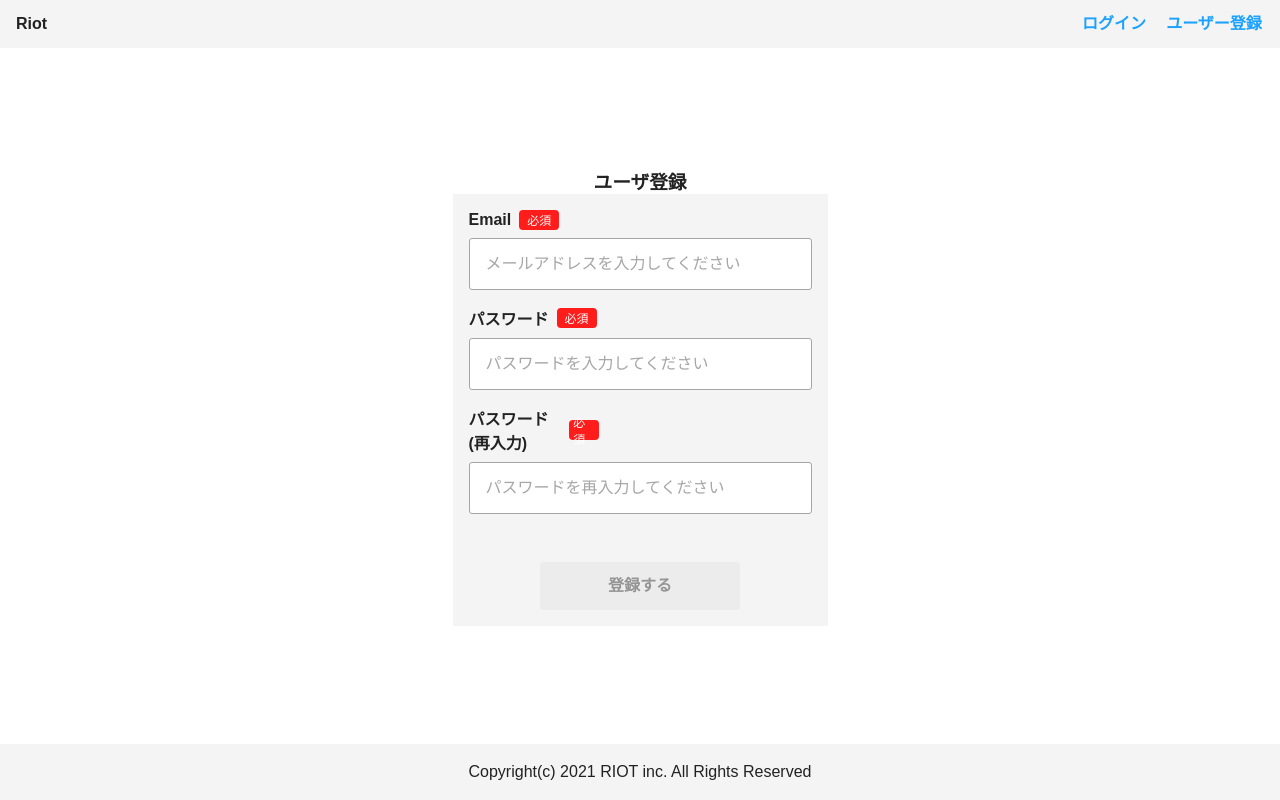
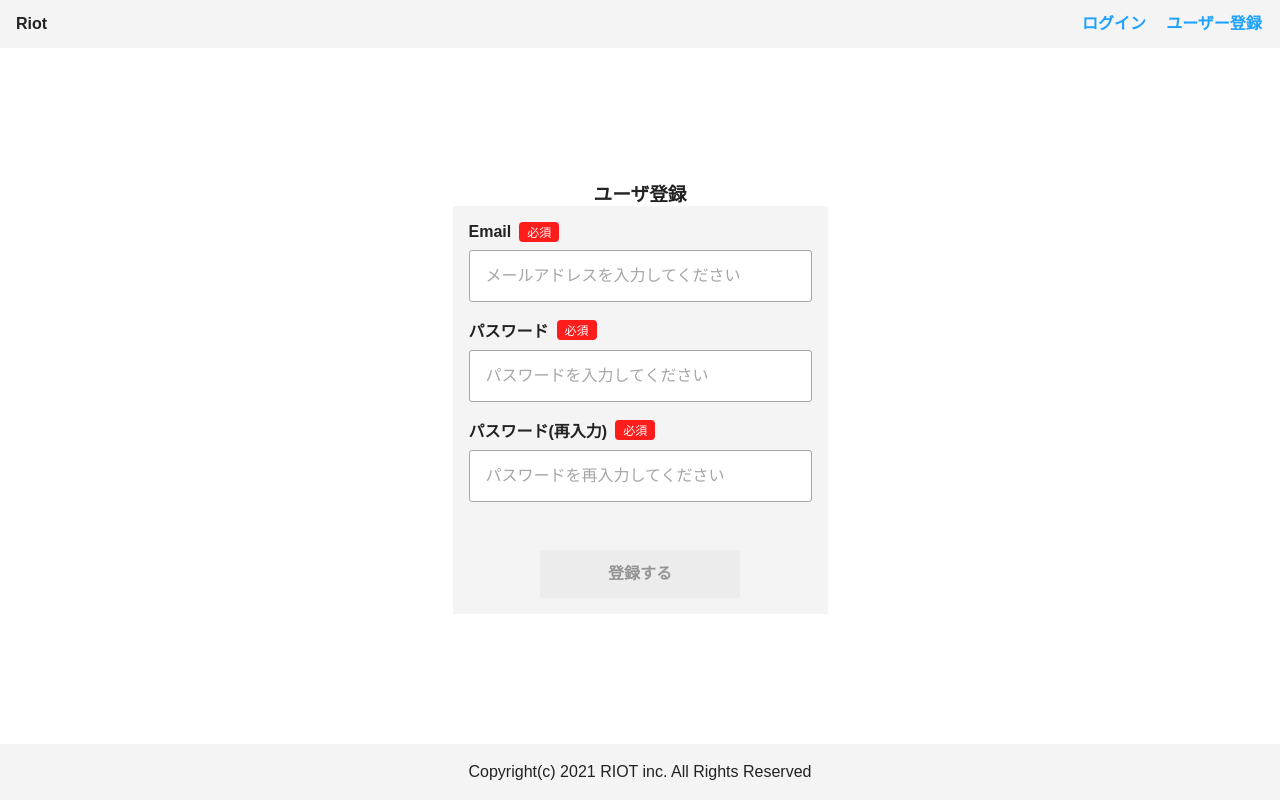
Before and after one commit to kimuniiii/Personal-Development, a Next.js app in the folder packages/client/: page /sign-up in a window 1280 px wide. Built offline with nearby package versions, Linux system fonts and the light colour scheme; no server answers.

Commit message:
🎨 htmlFor を オプショナル & width の px固定をやめる

```diff
--- a/packages/client/src/components/atoms/FormLabel/index.tsx
+++ b/packages/client/src/components/atoms/FormLabel/index.tsx
@@ -10,12 +10,12 @@ import { COLOR_PALETTE } from 'src/styles/color_palette';
 import { FONT_WEIGHT } from 'src/styles/font_weight';
 
 type Props = {
-  htmlFor: string;
   labelType: 'requiredMarker' | 'optionalMarker';
   labelText: string;
+  htmlFor?: string;
 };
 
-export const FormLabel: VFC<Props> = ({ htmlFor, labelType, labelText }) => {
+export const FormLabel: VFC<Props> = ({ labelType, labelText, htmlFor }) => {
   return (
     <React.Fragment>
       {labelType === 'requiredMarker' ? (
@@ -46,7 +46,7 @@ const StFormLabel = styled.label`
   align-items: center;
   cursor: pointer;
   /* TODO : 固定値ではない対応を行いたい */
-  width: 130px;
+  /* TODO : width: 130px; */
 `;
 
 const StLabelText = styled.span`
```
